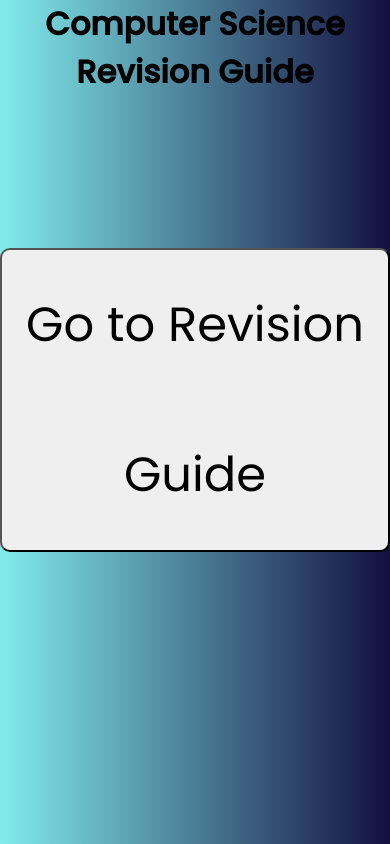
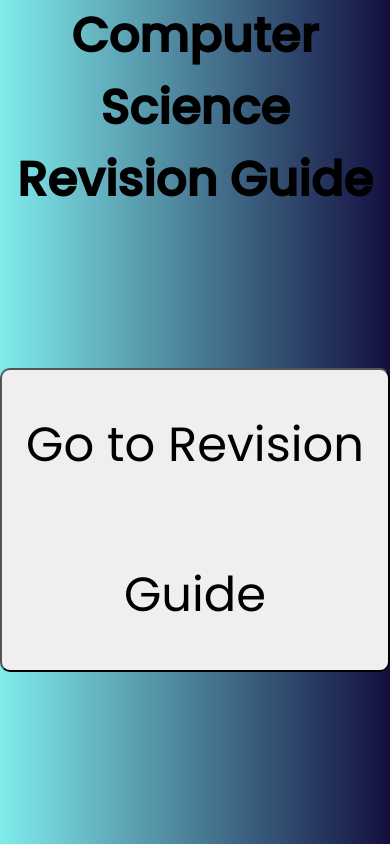
Before and after one commit to MeRichard123/404-Screen, a plain HTML site: page index.html in a window 390 px wide. Drawn offline with Linux system fonts and the light colour scheme.

Commit message:
Update style.css

```diff
--- a/style.css
+++ b/style.css
@@ -14,7 +14,7 @@ body h1 {
   justify-content: center;
   flex-direction: column;
   text-align: center;
-  /*font-size: 5em;*/
+  font-size: 5em;
 }
 body form {
   display: flex;
@@ -33,15 +33,10 @@ body button {
 body button:hover {
   background-color: gray;
 }
-@media screen and (max-width: 1024px){
-  body h1{
-    font-size: 5em;
-  }
-}
 @media screen and (max-width: 710px) {
   body button {
     transform: translateY(50%);
   }
   body h1{
-    font-size: 2em;
+    font-size: 3em;
   }
```
